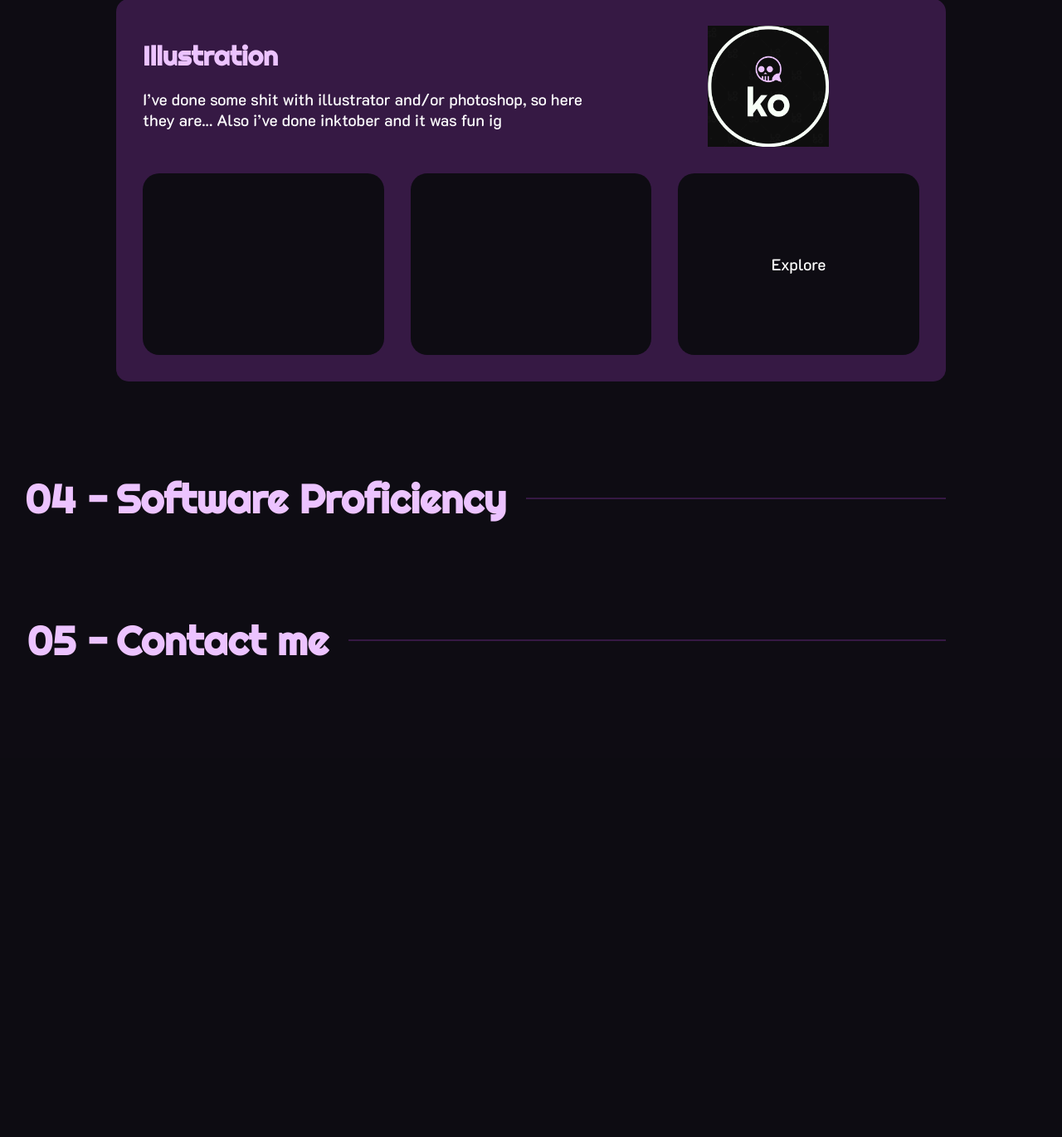
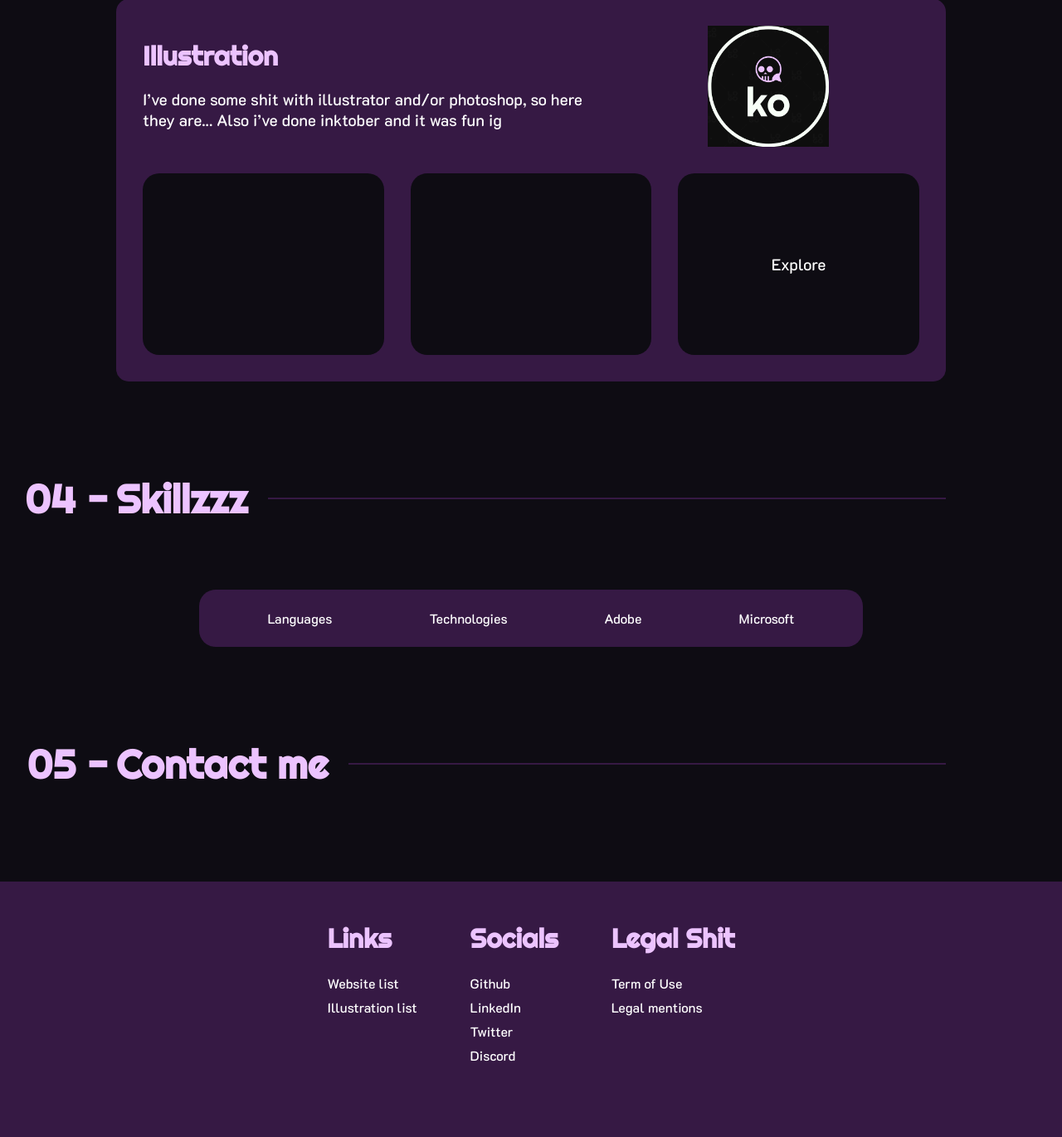
Before and after one commit to mchauveni/portfolio_2022, a PHP site: page / in a window 1280 px wide. Shown: the part 3109-4480 px from the top of the page at 83% size. Before the commit the page ends 3900 px from the top, so only its background shows below. Run offline with PHP 8.4, Linux system fonts and the light colour scheme.

Commit message:
starting skills  + footer

```diff
--- a/assets/css/style.css
+++ b/assets/css/style.css
@@ -186,3 +186,43 @@ header nav ul {
 .preview .preview-explore:hover p {
     color: var(--bg-main);
 }
+
+.skill-nav {
+    width: 80%;
+    margin: auto;
+    border-radius: 20px;
+    background-color: var(--bg-secondary);
+}
+
+.skill-nav ul {
+    padding: 1.5rem;
+    list-style-type: none;
+    display: flex;
+    flex-direction: row;
+    justify-content: space-around;
+}
+
+footer {
+    background-color: var(--bg-secondary);
+    padding: 3rem 0 5rem 0;
+    display: flex;
+    flex-direction: row;
+    justify-content: center;
+    gap: 4rem;
+}
+
+footer h3 {
+    margin-bottom: 1.5rem;
+}
+
+footer ul {
+    list-style-type: none;
+}
+
+footer li {
+    margin: 0.5rem 0;
+}
+
+footer a {
+    text-decoration: none;
+}
--- a/index.php
+++ b/index.php
@@ -118,8 +118,17 @@ $texts = json_decode(file_get_contents('./assets/lang/en.json'));
         </section>
 
         <section id="softwares">
-            <h2 class="section_title">Software Proficiency</h2>
+            <h2 class="section_title">Skillzzz</h2>
             <div class="section_content">
+                <div class="skill-nav">
+                    <ul>
+                        <li>Languages</li>
+                        <li>Technologies</li>
+                        <li>Adobe</li>
+                        <li>Microsoft</li>
+                    </ul>
+                </div>
+                <div class="skill-view"></div>
             </div>
         </section>
 
@@ -130,6 +139,32 @@ $texts = json_decode(file_get_contents('./assets/lang/en.json'));
         </section>
     </main>
 
+    <footer>
+        <div class="footer-links">
+            <h3>Links</h3>
+            <ul>
+                <li><a href="">Website list</a></li>
+                <li><a href="">Illustration list</a></li>
+            </ul>
+        </div>
+        <div class="footer-socials">
+            <h3>Socials</h3>
+            <ul>
+                <li><a href="">Github</a></li>
+                <li><a href="">LinkedIn</a></li>
+                <li><a href="">Twitter</a></li>
+                <li><a href="">Discord</a></li>
+            </ul>
+        </div>
+        <div class="footer-legal">
+            <h3>Legal Shit</h3>
+            <ul>
+                <li><a href="">Term of Use</a></li>
+                <li><a href="">Legal mentions</a></li>
+            </ul>
+        </div>
+    </footer>
+
     <script src="./assets/js/script_writing.js"></script>
     <script src="./assets/js/hello.js"></script>
     <script src="./assets/js/vanilla-tilt.js"></script>
```
